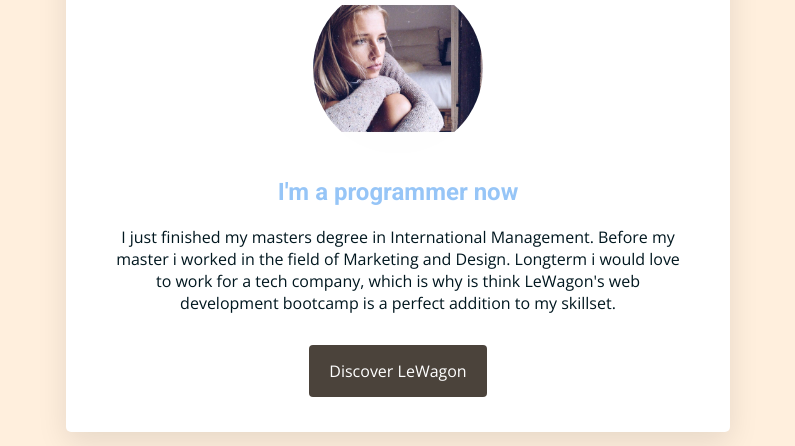
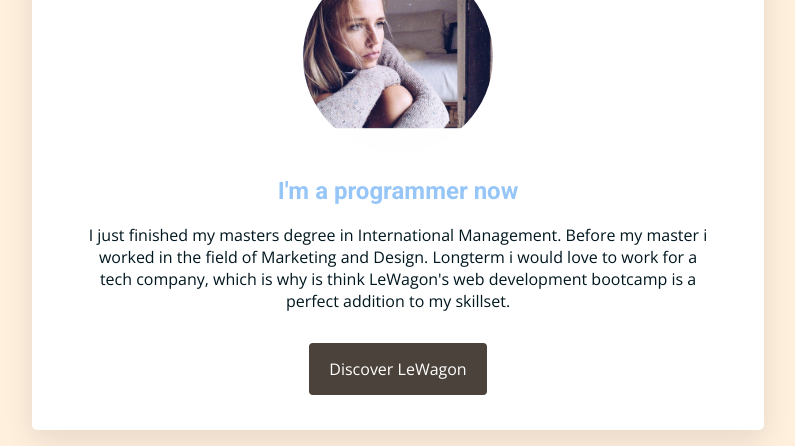
Before and after one commit to ValerieSchweitzer/profile, a plain HTML site: page index.html in a window 1280 px wide. Shown: the part 134-580 px from the top of the page, without its empty margins (242-1037 px from the left). Drawn offline with nearby package versions, Linux system fonts and the light colour scheme.

Commit message:
Margin changes

```diff
--- a/style.css
+++ b/style.css
@@ -40,15 +40,13 @@ a:hover {
 }
 
 .big_box {
+  width: 50%;
+  margin: 0 auto;
   background: white;
   padding-top: 50px;
   padding-bottom: 50px;
   padding-left: 50px;
   padding-right: 50px;
-  margin-left: 300px;
-  margin-right: 300px;
-  margin-top: 30px;
-  margin-bottom: 30px;
   border-radius: 5px;
   box-shadow: 0 10px 30px rgba(0,0,0,.1);
 }
```
